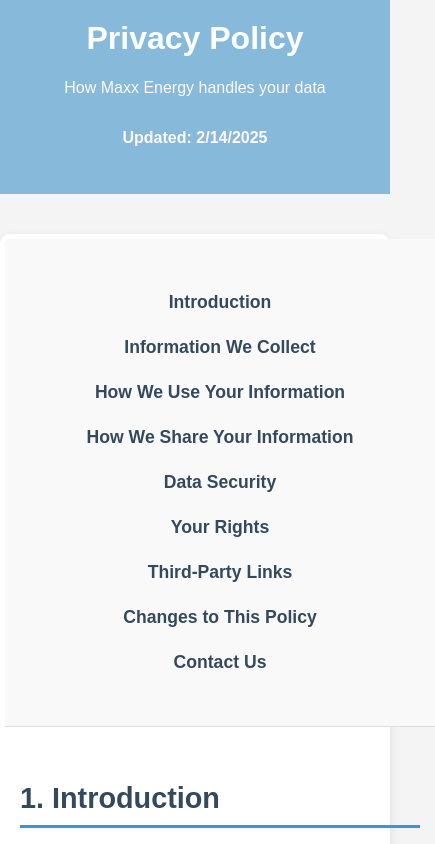
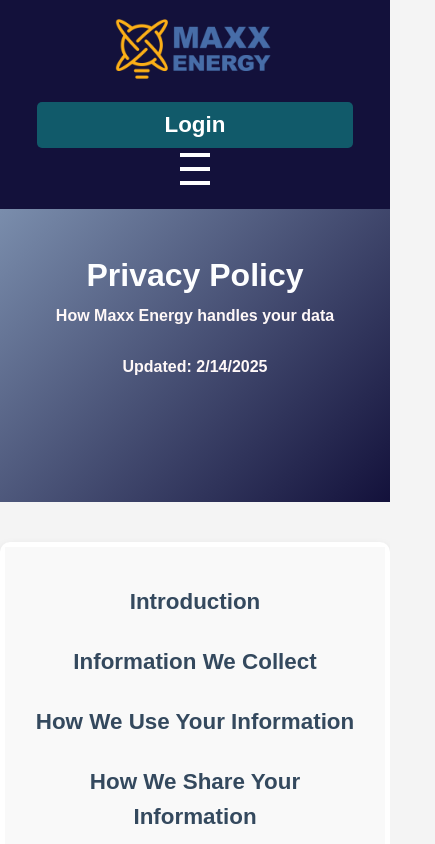
Before and after one commit to chhomagrg/enterprise-data-portal, a plain HTML site: page frontend/privacypolicy.html in a window 390 px wide. Shown: the top 844 px of the page, 435 px wide, since content can reach past the window. Drawn offline with Linux system fonts and the light colour scheme.

Commit message:
updated privacy policy page and added anchor tag to the logo

```diff
--- a/backend/routes/userRoutes.js
+++ b/backend/routes/userRoutes.js
@@ -25,7 +25,6 @@
         if (existingUser) {
             return res.status(400).json({ message: "Email already in use." });
         }
-
         // Hash password before storing in DB
         const hashedPassword = await bcrypt.hash(password, 10);
         const newUser = new User({ name, email, password: hashedPassword });
--- a/backend/server.js
+++ b/backend/server.js
@@ -9,6 +9,7 @@
 const app = express();
 app.use(cors());
 app.use(express.json());
+app.use(express.urlencoded({ extended: true }));
 
 app.use("/api/users", userRoutes);
 app.use("/api/data", dataRoutes); // Register data routes
--- a/frontend/privacypolicy.html
+++ b/frontend/privacypolicy.html
@@ -11,19 +11,22 @@
             padding: 0;
             background-color: #f4f4f4;
         }
-        .header {
-            background-color: #87b9db;
+        .title-container {
+            background: linear-gradient(135deg, #8398b6 0%, #13113b 100%);
             text-align: center;
-            padding: 50px 20px;
+            padding: 250px 20px;
+            min-height: 150px;
         }
-        .header h1 {
+        .title-container h1 {
             margin: 0;
             color: #fdfeff;
-            font-size: 3em;
+            font-size: 4em;
+            font-weight: bold;
         }
-        .header p {
+        .title-container p {
             color: #fff8f8;
-            font-size: 1.4em;
+            font-size: 1.6em;
+            font-weight: bold;
         }
         .content {
             display: flex;
@@ -52,7 +55,7 @@
             text-decoration: none;
             color: #34495e;
             font-weight: bold;
-            font-size: 1.1em;
+            font-size: 1.4em;
         }
         .container {
             flex: 1;
@@ -60,15 +63,15 @@
         }
         h2 {
             color: #34495e;
-            border-bottom: 3px solid #3498db;
+            border-bottom: 3px solid #13113b;
             padding-bottom: 10px;
             margin-top: 25px;
-            font-size: 1.8em;
+            font-size: 2.2em;
         }
         p {
             color: #555;
             line-height: 1.9;
-            font-size: 1.2em;
+            font-size: 1.5em;
             margin-bottom: 20px;
         }
         .contact {
@@ -82,13 +85,15 @@
 
         /* Media Queries for Responsiveness */
         @media (max-width: 768px) {
-            .header {
-                padding: 30px 15px;
+            .title-container {
+                padding: 130px 15px;
+                min-height: 120px;
+                margin-top: 150px;
             }
-            .header h1 {
+            .title-container h1 {
                 font-size: 2.5em;
             }
-            .header p {
+            .title-container p {
                 font-size: 1.2em;
             }
             .content {
@@ -108,13 +113,13 @@
         }
 
         @media (max-width: 480px) {
-            .header {
-                padding: 20px 10px;
+            .title-container {
+                padding: 100px 10px;
             }
-            .header h1 {
+            .title-container h1 {
                 font-size: 2em;
             }
-            .header p {
+            .title-container p {
                 font-size: 1em;
             }
             .content {
@@ -129,9 +134,32 @@
             }
         }
     </style>
+    <link rel="stylesheet" href="styles/styles.css">
+    <link rel="stylesheet" href="https://cdnjs.cloudflare.com/ajax/libs/font-awesome/6.0.0-beta3/css/all.min.css">
+
 </head>
 <body>
-    <div class="header">
+    <nav class="navbar">
+        <div class="logo">
+            <a href="index.html"><img src="images/logo.png" alt="MAXX ENERGY Logo"></a>
+        </div>
+        <ul class="nav-links">
+            <li><a href="index.html">Home</a></li>
+            <li><a href="aboutus.html">About Us</a></li>
+            <li><a href="data.html" id="dataLink">Data</a></li>
+            <li><a href="faq.html" class="active">FAQ</a></li>
+            <li><a href="userProfile.html"><i class="fas fa-user"></i></a></li>
+        </ul>
+        <button id="loginBtn" class="btn">Login</button>
+        <button id="logoutBtn" class="btn" style="display: none;">Logout</button>
+        <div class="hamburger">
+            <div class="bar"></div>
+            <div class="bar"></div>
+            <div class="bar"></div>
+        </div>
+    </nav>
+
+    <div class="title-container">
         <h1>Privacy Policy</h1>
         <p>How Maxx Energy handles your data</p>
         <p><strong>Updated: 2/14/2025</strong></p>
@@ -182,4 +210,17 @@
         </div>
     </div>
 </body>
+<footer>
+    <div class="footer-container">
+        <div class="footer-left">
+            <a href="privacypolicy.html">Privacy Policy</a> |
+            <a href="#contact">Contact Us</a>
+        </div>
+        <div class="footer-right">
+            <a href="https://www.linkedin.com" target="_blank" class="social-icon"><i class="fab fa-linkedin-in"></i></a>
+            <a href="https://www.facebook.com" target="_blank" class="social-icon"><i class="fab fa-facebook-f"></i></a>
+            <a href="https://www.instagram.com" target="_blank" class="social-icon"><i class="fab fa-instagram"></i></a>
+        </div>
+    </div>
+</footer>
 </html>
--- a/frontend/styles/faq.css
+++ b/frontend/styles/faq.css
@@ -176,6 +176,42 @@
     background-color: #115a6a;
     color: white;
 }
+footer {
+    background-color: #13113b;
+    color: white;
+    padding: 1.4em;
+    font-size: 1.4em;
+
+}
+
+.footer-container {
+    display: flex;
+    justify-content: space-between;
+    align-items: center;
+    max-width: 100%;
+    margin: 0 auto;
+    padding: 0 10px;
+}
+
+.footer-left a {
+    text-decoration: none;
+    color: white;
+}
+
+.footer-left a:hover {
+    text-decoration: underline;
+}
+
+.footer-right a {
+    margin-left: 20px;
+    color: white;
+    text-decoration: none;
+    font-size: 20px;
+}
+
+.footer-right a:hover {
+    opacity: 0.7;
+}
 
 /* Mobile Styling */
 @media (max-width: 768px) {
@@ -242,3 +278,145 @@
         margin-left: 15px;
     }
 }
+
+/* Navbar Styling */
+.navbar {
+    display: flex;
+    justify-content: space-between;
+    align-items: center;
+    background-color: #13113b;
+    padding: 1.2em;
+    color: white;
+    position: fixed;
+    width: 100%;
+    top: 0;
+    left: 0;
+    z-index: 1000;
+    transition: background-color 0.3s ease-in-out;
+}
+
+/* Logo */
+.logo img {
+    height: 60px;
+}
+
+/* Navigation Links */
+.nav-links {
+    list-style: none;
+    display: flex;
+    gap: 1em;
+    transition: opacity 0.4s ease-in-out, transform 0.4s ease-in-out;
+}
+
+.nav-links li {
+    display: inline-block;
+    opacity: 1;
+    transform: translateY(0);
+}
+
+.nav-links a {
+    text-decoration: none;
+    color: white;
+    padding: 0.5em 1em;
+    transition: background-color 0.3s ease, color 0.3s ease, transform 0.2s ease;
+    font-size: 1.4em;
+}
+
+.nav-links a:hover {
+    color: #ddd;
+    transform: scale(1.1);
+}
+
+.nav-links .active {
+    background-color: #7993ee;
+    border-radius: 5px;
+    font-weight: bold;
+}
+
+/* Login Button */
+#loginBtn, #logoutBtn {
+    background-color: #115a6a;
+    color: white;
+    font-size: 1.4em;
+    font-weight: bold;
+    padding: 10px 20px;
+    border: none;
+    border-radius: 5px;
+    cursor: pointer;
+    transition: background-color 0.3s ease, transform 0.3s ease, box-shadow 0.3s ease;
+}
+
+#loginBtn:hover, #logoutBtn:hover {
+    background-color: #9900ff;
+    transform: scale(1.1);
+    box-shadow: 0px 4px 10px rgba(153, 0, 255, 0.5);
+}
+
+/* Hamburger Menu */
+.hamburger {
+    display: none;
+    flex-direction: column;
+    cursor: pointer;
+    z-index: 1001;
+    transition: transform 0.3s ease-in-out;
+}
+
+.bar {
+    width: 30px;
+    height: 4px;
+    background-color: white;
+    margin: 5px 0;
+    transition: transform 0.3s ease, opacity 0.3s ease, background-color 0.3s ease;
+}
+
+.hamburger.active .bar:nth-child(1) {
+    transform: translateY(9px) rotate(45deg);
+}
+
+.hamburger.active .bar:nth-child(2) {
+    opacity: 0;
+}
+
+.hamburger.active .bar:nth-child(3) {
+    transform: translateY(-9px) rotate(-45deg);
+}
+
+/* Mobile Responsive */
+@media (max-width: 768px) {
+    .navbar {
+        flex-direction: column;
+        align-items: center;
+        padding: 1.2em;
+    }
+
+    .hamburger {
+        display: flex;
+    }
+
+    .nav-links {
+        flex-direction: column;
+        position: absolute;
+        top: 70px;
+        left: 0;
+        width: 100%;
+        background-color: #13113b;
+        padding: 15px 0;
+        display: none;
+        text-align: center;
+    }
+
+    .nav-links.active {
+        display: flex;
+    }
+
+    .nav-links li {
+        padding: 15px 0;
+        display: block;
+    }
+
+    #loginBtn, #logoutBtn {
+        width: 90%;
+        text-align: center;
+        margin-top: 15px;
+    }
+}
--- a/frontend/styles/styles.css
+++ b/frontend/styles/styles.css
@@ -3,6 +3,11 @@
     margin: 0;
     padding: 0;
     box-sizing: border-box;
+}
+
+html, body {
+    height: 100%;
+    margin: 0;
 }
 
 body {
@@ -338,15 +343,16 @@
     color: white;
     padding: 1.4em;
     font-size: 1.4em;
+
 }
 
 .footer-container {
     display: flex;
     justify-content: space-between;
     align-items: center;
-    max-width: 1000px;
+    max-width: 100%;
     margin: 0 auto;
-    padding: 0 15px;
+    padding: 0 10px;
 }
 
 .footer-left a {
```
Also changed, not shown: frontend/aboutus.html (+2 -2 lines), frontend/faq.html (+6 -9 lines), frontend/styles/aboutusstyle.css (+11 -0 lines).
